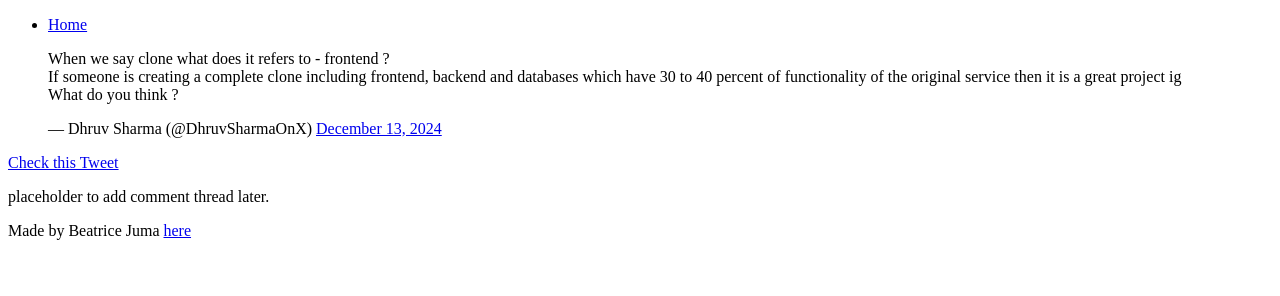
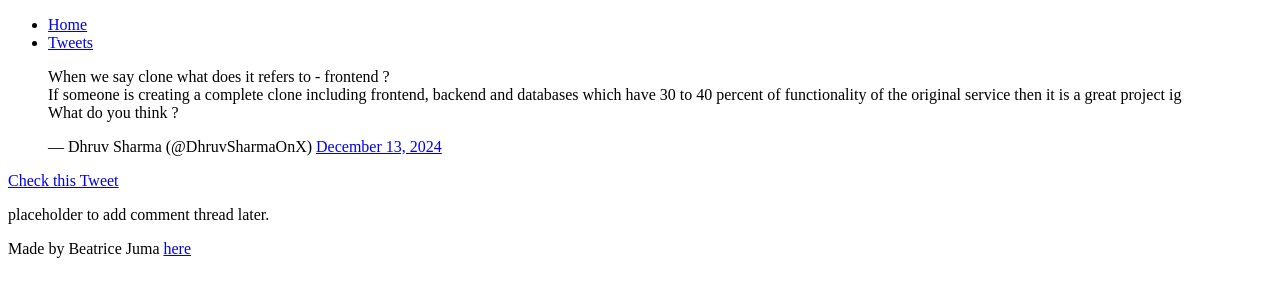
Before and after one commit to BettieJ/My_First_Portfolio, a plain HTML site: page html_basic/tweets.html in a window 1280 px wide. Drawn offline with Linux system fonts and the light colour scheme.

Commit message:
Update tweets.html

```diff
--- a/html_basic/tweets.html
+++ b/html_basic/tweets.html
@@ -11,6 +11,7 @@
         <nav>
             <ul>
             <li><a href="http://index.html">Home</a></li>
+            <li><a href="http://tweets.html">Tweets</a></li>
         </ul>
 
         </nav>
```
